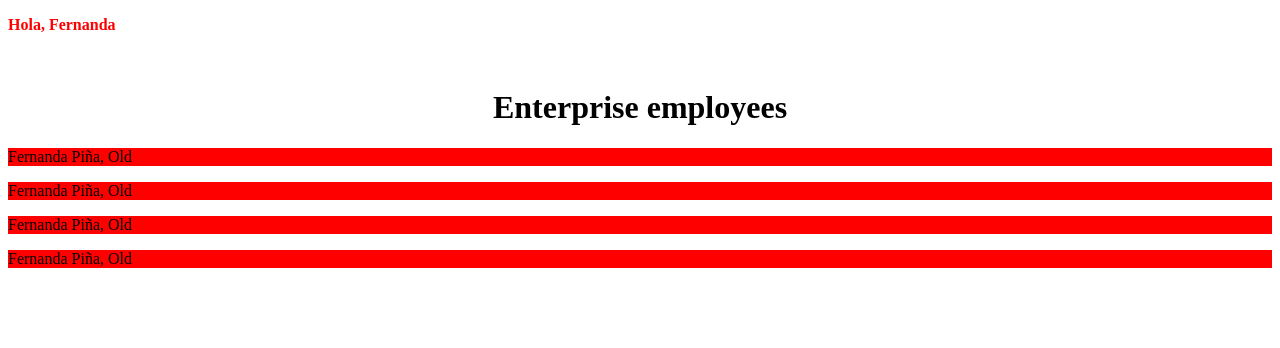
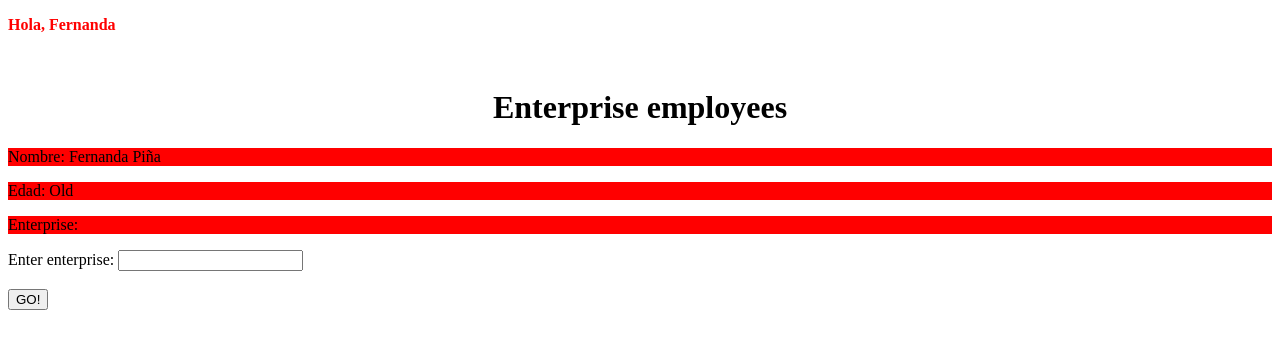
Before and after one commit to ZealotBombing/learnig_angular, an Angular app in the folder learnig-angular/: page / in a window 1280 px wide. Shown: the top 348 px of the page. Built offline with nearby package versions, Linux system fonts and the light colour scheme.

Commit message:
something about events

```diff
--- a/learnig-angular/src/app/app.component.html
+++ b/learnig-angular/src/app/app.component.html
@@ -5,6 +5,3 @@
 
       <app-employees></app-employees>
       <app-employee></app-employee>
-      <app-employee></app-employee>
-      <app-employee></app-employee>
-      <app-employee></app-employee>
--- a/learnig-angular/src/app/employee/employee.component.html
+++ b/learnig-angular/src/app/employee/employee.component.html
@@ -1 +1,9 @@
-<p>{{nombre}} {{apellido}}, {{getEdad()}}</p>
+<p>Nombre: {{nombre}} {{apellido}}</p>
+<p>Edad: {{getEdad()}}</p>
+<p>Enterprise: {{enterprise.value}}</p>
+
+Enter enterprise: <input type="text" #enterprise (keyup)="0"> <!--this is weirder-->
+
+<br/>
+<br/>
+<input type="button" value="GO!" (click)="getEnterprise(enterprise.value)">
--- a/learnig-angular/src/app/employee/employee.component.ts
+++ b/learnig-angular/src/app/employee/employee.component.ts
@@ -19,11 +19,15 @@ export class EmployeeComponent implements OnInit { //interfaces
 
   getEdad = () => this.edad + 1 > 20 ? "Old" : "Young"
 
-constructor(){
+  getEnterprise(enterprise_name: string){};//this is weird
+
+  constructor() {
+
+  }
+
+
+  ngOnInit(): void {
+
+  }
 
 }
-ngOnInit(): void {
-
-}
-
-}
```
Also changed, not shown: learnig-angular/src/app/ejemplo-tirar/ejemplo-tirar.component.ts (deleted, +0 -15 lines), 1 other file (tests, documents, lock files or other folders).
